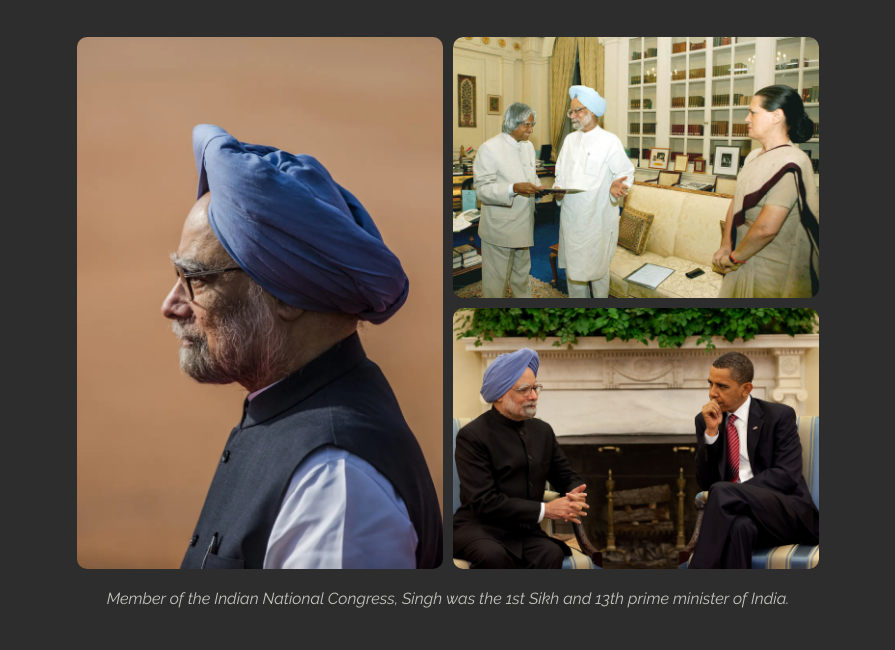
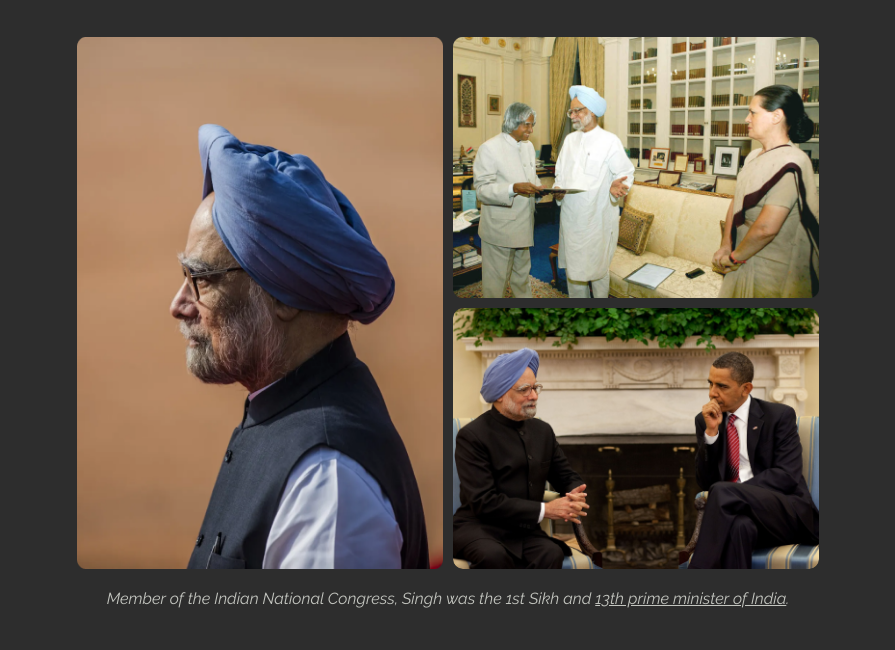
Before and after one commit to AakashRao-dev/freecodecamp-projects, a plain HTML site: page responsive-web-design/04-tribute-page/index.html in a window 1280 px wide. Shown: the part 150-800 px from the top of the page, without its empty margins (192-1087 px from the left). Drawn offline with Linux system fonts and the light colour scheme.

Commit message:
[Tribute-Page] Final changes passing all Tests

```diff
--- a/responsive-web-design/04-tribute-page/index.html
+++ b/responsive-web-design/04-tribute-page/index.html
@@ -13,31 +13,53 @@
     <title>Tribute Page</title>
   </head>
   <body>
+    <main id="main">
       <header class="header">
         <div class="hero">
           <div class="hero-text">
-          <h1 class="hero-title">Dr. Manmohan Singh</h1>
-          <p class="hero-description">
-            Architect of India’s economic liberalization and a leader known for
-            his humility and integrity
+            <h1 class="hero-title" id="title">Dr. Manmohan Singh</h1>
+            <p class="hero-description" id="tribute-info">
+              Architect of India’s economic liberalization and a leader known
+              for his humility and integrity
             </p>
           </div>
 
-        <div class="hero-images">
+          <div class="hero-images" id="img-div">
             <div class="imagebox">
-            <img src="./img/hero-1.png" alt="first" class="image-1" />
-            <img src="./img/hero-2.png" alt="second" class="image-2" />
-            <img src="./img/hero-3.png" alt="third" class="image-3" />
+              <img
+                src="./img/hero-1.png"
+                alt="first"
+                class="image-1"
+                id="imag"
+              />
+              <img
+                src="./img/hero-2.png"
+                alt="second"
+                class="image-2"
+                id="imag"
+              />
+              <img
+                src="./img/hero-3.png"
+                alt="third"
+                class="image-3"
+                id="image"
+              />
             </div>
 
-          <p class="image-description">
+            <div class="image-description" id="img-caption">
               Member of the Indian National Congress, Singh was the 1st Sikh and
-            13th prime minister of India.
-          </p>
+              <a
+                href="https://en.wikipedia.org/wiki/Manmohan_Singh"
+                id="tribute-link"
+                target="_blank"
+                >13th prime minister of India</a
+              >.
+            </div>
           </div>
         </div>
       </header>
-    <main>
+
+      <section>
         <div class="timeline">
           <h2 class="timeline-title">Time line of Dr Manmohan Singh’s Life</h2>
 
@@ -58,7 +80,8 @@
                 <li>
                   <h4>1962</h4>
                   <p>
-                  Completed his Ph.D. in Economics from the University of Oxford
+                    Completed his Ph.D. in Economics from the University of
+                    Oxford
                   </p>
                 </li>
               </ul>
@@ -83,7 +106,9 @@
                 </li>
                 <li>
                   <h4>1972</h4>
-                <p>Became Chief Economic Advisor to the Government of India</p>
+                  <p>
+                    Became Chief Economic Advisor to the Government of India
+                  </p>
                 </li>
                 <li>
                   <h4>1982</h4>
@@ -94,7 +119,8 @@
                 <li>
                   <h4>1987</h4>
                   <p>
-                  Appointed Secretary-General of the South Commission in Geneva
+                    Appointed Secretary-General of the South Commission in
+                    Geneva
                   </p>
                 </li>
               </ul>
@@ -108,13 +134,16 @@
           </div>
 
           <div class="timeline-container">
-          <h3 class="timeline-sub-title">Political Career and Achievements</h3>
+            <h3 class="timeline-sub-title">
+              Political Career and Achievements
+            </h3>
             <div class="timeline-box">
               <ul class="lists">
                 <li>
                   <h4>1991</h4>
                   <p>
-                  Became Finance Minister, initiating landmark economic reforms
+                    Became Finance Minister, initiating landmark economic
+                    reforms
                   </p>
                 </li>
                 <li>
@@ -156,7 +185,9 @@
               <ul class="lists">
                 <li>
                   <h4>2014</h4>
-                <p>Completed his tenure as Prime Minister, leaving a legacy</p>
+                  <p>
+                    Completed his tenure as Prime Minister, leaving a legacy
+                  </p>
                 </li>
                 <li>
                   <h4>2019</h4>
@@ -176,6 +207,7 @@
             that the poorest and the most disadvantaged are protected.
           </blockquote>
         </div>
+      </section>
     </main>
 
     <footer class="footer">(2024) Designed by Aakash with &#x2665;</footer>
--- a/responsive-web-design/04-tribute-page/styles.css
+++ b/responsive-web-design/04-tribute-page/styles.css
@@ -29,9 +29,10 @@ body {
   font-family: 'Raleway', sans-serif;
 }
 
-img {
+#image {
+  display: block;
   max-width: 100%;
-  object-fit: cover;
+  height: auto;
   border-radius: 10px;
 }
 
@@ -96,6 +97,11 @@ img {
   margin: 2rem auto 0;
 }
 
+.image-description a:link,
+.image-description a:visited {
+  color: var(--clr-fig-description);
+}
+
 @media (max-width: 768px) {
   .hero-description {
     font-size: 1.6rem;
@@ -123,7 +129,7 @@ img {
 }
 
 /* TIMELINE STYLING */
-main {
+section {
   background-color: var(--clr-timeline-background);
   padding: 6rem 3rem;
 }
```
Lines whose indentation alone changed are shown as unchanged.
